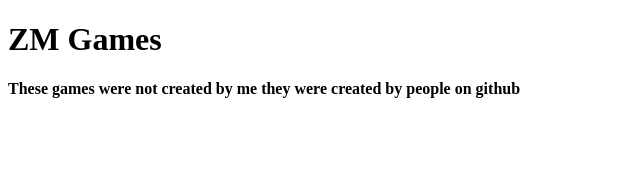
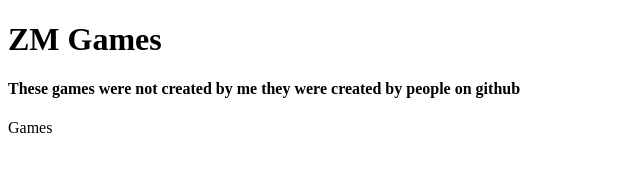
Before and after one commit to zachmm03/ZMGames, a plain HTML site: page index.html in a window 1280 px wide. Shown: the full height of the page, 0-640 px from the left. Drawn offline with Linux system fonts and the light colour scheme.

Commit message:
Update index.html

```diff
--- a/index.html
+++ b/index.html
@@ -6,5 +6,6 @@
   <body>
     <h1> ZM Games </h1>
     <h4> These games were not created by me they were created by people on github</h4>
+    <p>Games</p>
   </body>
 </html>
```
